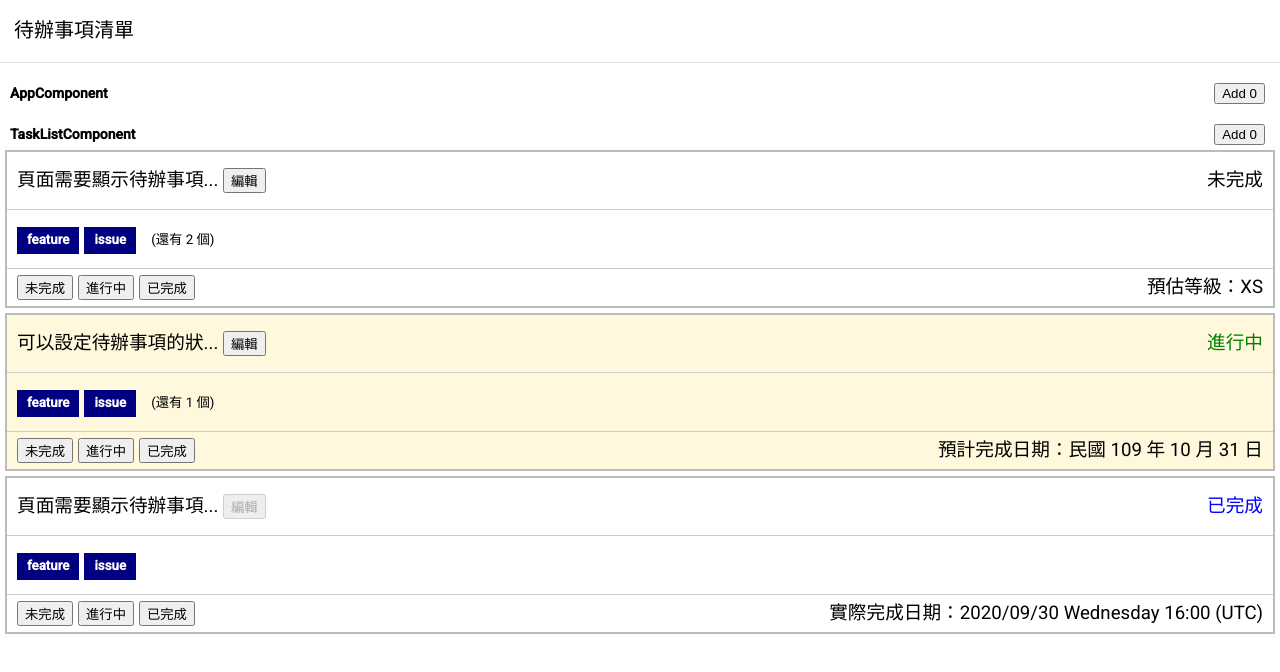
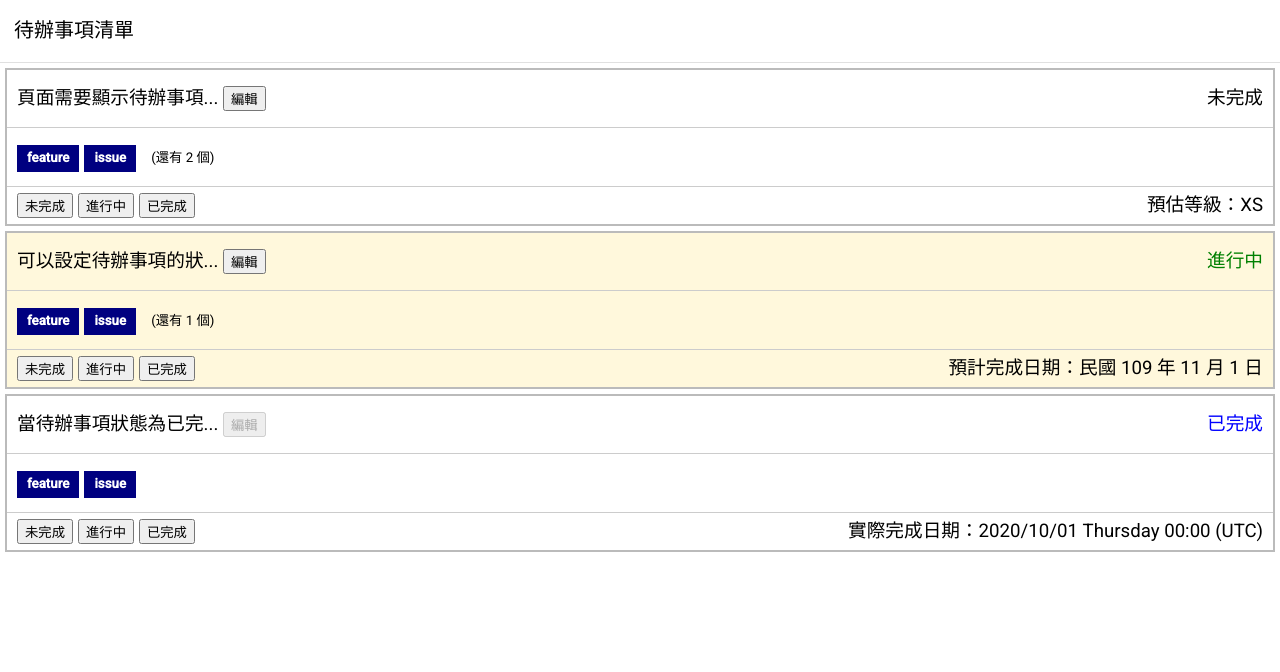
Before and after one commit to Oliver721003/angular-todo-project, an Angular app: page / in a window 1280 px wide. Shown: the top 672 px of the page. Built offline with nearby package versions, Linux system fonts and the light colour scheme; data requests are answered from the project's data file.

Commit message:
feat: 依賴注入 - 使用 useClass 抽換待辦事項服務

```diff
--- a/src/app/app.component.html
+++ b/src/app/app.component.html
@@ -1,9 +1,9 @@
 <app-page-container>
   <app-page-title pageTitle="待辦事項清單"></app-page-title>
-  <div>
+  <!-- <div>
     <strong>AppComponent</strong>
     <button type="button" (click)="counterService.add()">Add {{ counterService.count }}</button>
-  </div>
+  </div> -->
   <!-- <div>
     <span>
       <button type="button" (click)="onLoad()">載入資料</button>
--- a/src/app/app.component.ts
+++ b/src/app/app.component.ts
@@ -17,7 +17,7 @@ export class AppComponent implements OnInit {
   //   return completeCount / this.tasks.length || 0;
   // }
 
-  constructor(public counterService: CounterService) {}
+  // constructor(public counterService: CounterService) {}
 
   ngOnInit(): void {
     // this.onSelectTask(0);
--- a/src/app/app.module.ts
+++ b/src/app/app.module.ts
@@ -4,13 +4,15 @@ import { BrowserAnimationsModule } from '@angular/platform-browser/animations';
 
 import { AppRoutingModule } from './app-routing.module';
 import { AppComponent } from './app.component';
+import { TaskLocalService } from './task/services/task-local.service';
+import { TaskRemoteService } from './task/services/task-remote.service';
 import { TaskModule } from './task/task.module';
 import { UiModule } from './ui/ui.module';
 
 @NgModule({
   imports: [BrowserModule, AppRoutingModule, BrowserAnimationsModule, TaskModule, UiModule],
   declarations: [AppComponent],
-  providers: [],
+  providers: [{ provide: TaskRemoteService, useClass: TaskLocalService }],
   bootstrap: [AppComponent],
 })
 export class AppModule {}
--- a/src/app/task/services/task-local.service.ts
+++ b/src/app/task/services/task-local.service.ts
@@ -1,4 +1,5 @@
 import { Injectable } from '@angular/core';
+import { Observable, of } from 'rxjs';
 
 import { TaskState } from '../../enum/task-state.enum';
 import { Task } from '../../model/task';
@@ -28,7 +29,8 @@ export class TaskLocalService {
     this._tasks[2].finishedDate = new Date(2020, 9, 1);
   }
 
-  getData(): Task[] {
-    return this._tasks;
+  getData(): Observable<Task[]> {
+    console.log('from TaskLocalService');
+    return of(this._tasks);
   }
 }
--- a/src/app/task/task-list/task-list.component.html
+++ b/src/app/task/task-list/task-list.component.html
@@ -1,7 +1,8 @@
-<div class="di">
+<!-- <div class="di">
   <strong>TaskListComponent</strong>
   <button type="button" (click)="counterService.add()">Add {{ counterService.count }}</button>
-</div>
+</div> -->
+
 <ng-container *ngIf="tasks$ | async as tasks; else dataEmpty">
   <app-task
     *ngFor="let task of tasks; let odd = odd"
--- a/src/app/task/task-list/task-list.component.ts
+++ b/src/app/task/task-list/task-list.component.ts
@@ -2,19 +2,19 @@ import { Component, OnInit } from '@angular/core';
 import { Observable } from 'rxjs';
 
 import { Task } from '../../model/task';
-import { CounterService } from '../services/counter.service';
 import { TaskRemoteService } from '../services/task-remote.service';
 
 @Component({
   selector: 'app-task-list',
   templateUrl: './task-list.component.html',
   styleUrls: ['./task-list.component.css'],
-  providers: [CounterService],
+  // providers: [CounterService]
 })
 export class TaskListComponent implements OnInit {
   tasks$: Observable<Task[]>;
 
-  constructor(private taskService: TaskRemoteService, public counterService: CounterService) {}
+  // constructor(private taskService: TaskRemoteService, public counterService: CounterService) {}
+  constructor(private taskService: TaskRemoteService) {}
 
   ngOnInit(): void {
     this.tasks$ = this.taskService.getData();
```
